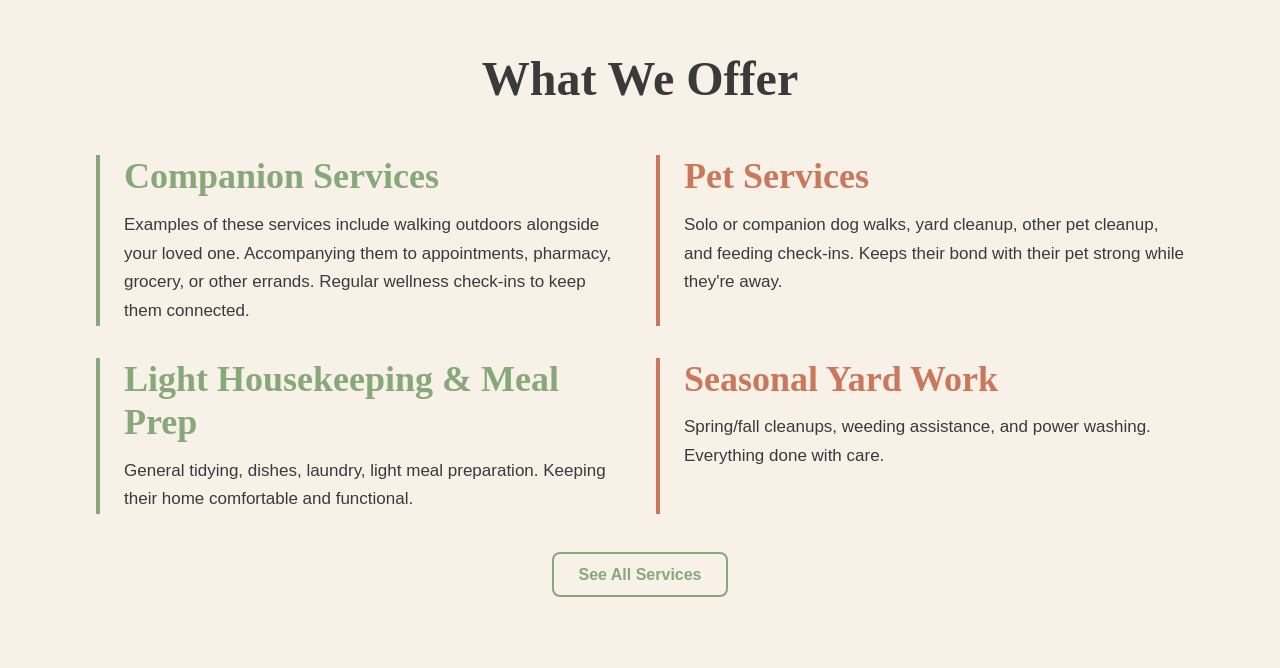
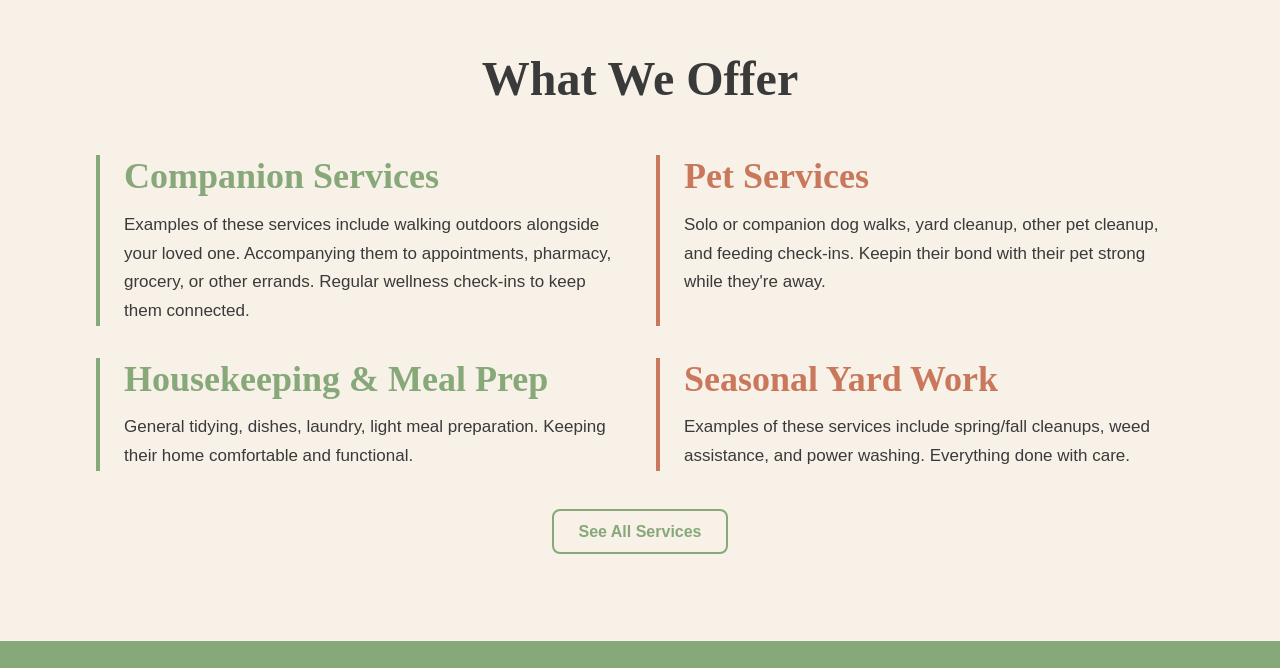
Before and after one commit to GoodCompanySCS/goodcompany-scs, a Next.js app: page / in a window 1280 px wide. Shown: the part 688-1356 px from the top of the page. Built offline with nearby package versions, Linux system fonts and the light colour scheme.

Commit message:
Update page.tsx

```diff
--- a/app/page.tsx
+++ b/app/page.tsx
@@ -75,15 +75,15 @@ export default function Home() {
             </div>
             <div style={{ borderLeftColor: 'var(--terracotta)', borderLeftWidth: '4px' }} className="pl-6">
               <h3 style={{ color: 'var(--terracotta)' }} className="mb-3">Pet Services</h3>
-              <p>Solo or companion dog walks, yard cleanup, other pet cleanup, and feeding check-ins. Keeps their bond with their pet strong while they're away.</p>
+              <p>Solo or companion dog walks, yard cleanup, other pet cleanup, and feeding check-ins. Keepin their bond with their pet strong while they're away.</p>
             </div>
             <div style={{ borderLeftColor: 'var(--sage)', borderLeftWidth: '4px' }} className="pl-6">
-              <h3 style={{ color: 'var(--sage)' }} className="mb-3">Light Housekeeping & Meal Prep</h3>
+              <h3 style={{ color: 'var(--sage)' }} className="mb-3">Housekeeping & Meal Prep</h3>
               <p>General tidying, dishes, laundry, light meal preparation. Keeping their home comfortable and functional.</p>
             </div>
             <div style={{ borderLeftColor: 'var(--terracotta)', borderLeftWidth: '4px' }} className="pl-6">
               <h3 style={{ color: 'var(--terracotta)' }} className="mb-3">Seasonal Yard Work</h3>
-              <p>Spring/fall cleanups, weeding assistance, and power washing. Everything done with care.</p>
+              <p>Examples of these services include spring/fall cleanups, weed assistance, and power washing. Everything done with care.</p>
             </div>
           </div>
           <div className="mt-12 text-center">
```
